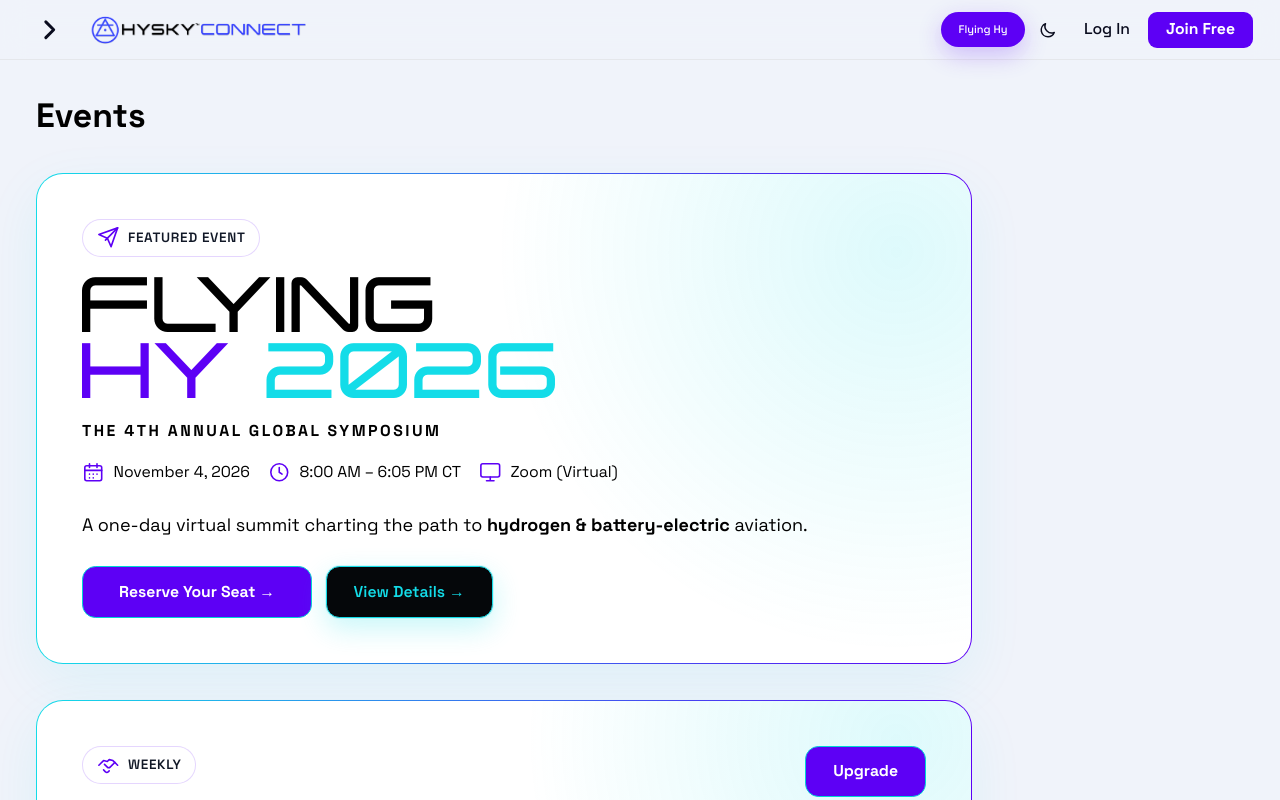
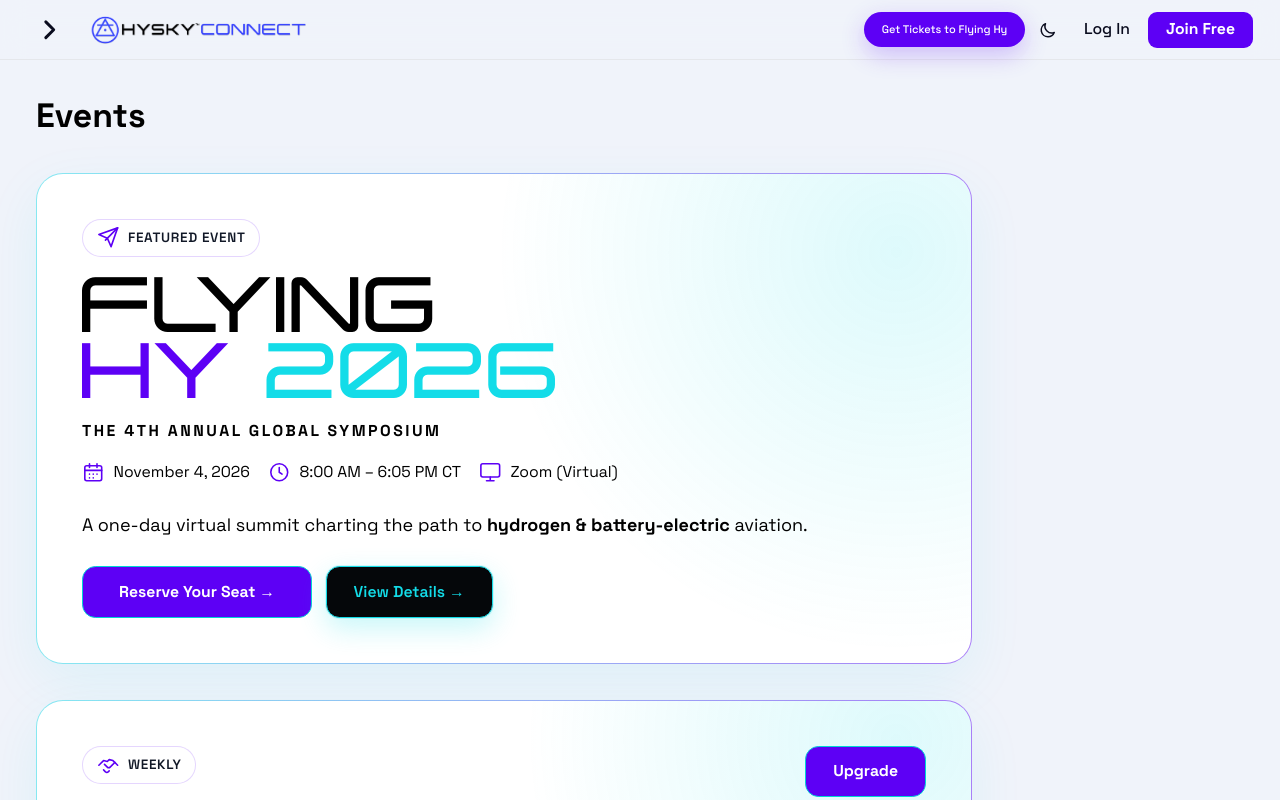
Before and after one commit to HYSKY-Society/web, a Next.js app: page /events in a window 1280 px wide. Shown: the top 800 px of the page. Built offline with nearby package versions, Linux system fonts and the light colour scheme; no server answers.

Commit message:
Refine Flying Hy header button and event borders

```diff
--- a/app/components/FlyingHyTicketButton.tsx
+++ b/app/components/FlyingHyTicketButton.tsx
@@ -9,7 +9,12 @@ import {
 export default function FlyingHyTicketButton() {
   return (
     <EventRegisterButton
-      label="Flying Hy"
+      label={(
+        <>
+          <span className="hidden lg:inline">Get Tickets to Flying Hy</span>
+          <span className="lg:hidden">Flying Hy</span>
+        </>
+      )}
       options={FLYING_HY_REGISTER_OPTIONS}
       title={FLYING_HY_REGISTRATION_TITLE}
       compactModal
--- a/app/globals.css
+++ b/app/globals.css
@@ -200,8 +200,8 @@ body {
   background:
     radial-gradient(circle at 92% 16%, rgba(19, 220, 232, .14), transparent 42%) padding-box,
     linear-gradient(#ffffff, #ffffff) padding-box,
-    linear-gradient(90deg, #13dce8 0%, #5d00f5 100%) border-box !important;
-  border: 1px solid transparent !important;
+    linear-gradient(90deg, rgba(19, 220, 232, .48) 0%, rgba(93, 0, 245, .48) 100%) border-box !important;
+  border: .75px solid transparent !important;
   box-shadow: 0 18px 55px rgba(19, 220, 232, .08);
 }
 
```
